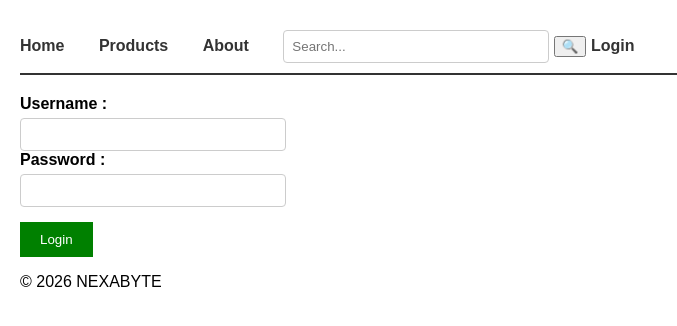
After one commit to Shone-Davis/python-journey, a Flask app: page /login in a window 1280 px wide. The commit adds this page. Shown: the top 326 px of the page, without its empty margins (0-677 px from the left). Run offline with Flask 3, Linux system fonts and the light colour scheme.

Commit message:
Add login system and authentication
Session-based auth, login_required decorator, admin-only features

```diff
--- a/techshop_web/app.py
+++ b/techshop_web/app.py
@@ -1,18 +1,71 @@
 import json
 import os
+from functools import wraps
+from flask import session
 from flask import Flask, render_template, request, redirect, url_for, jsonify
 app = Flask(__name__)
+app.secret_key = "nexabyte_secret_key_##20"
 
-products = [
-    {"id": 1, "name": "Laptop",   "price": 899.99,
-        "category": "Electronics", "in_stock": True},
-    {"id": 2, "name": "Mouse",    "price": 19.99,
-        "category": "Electronics", "in_stock": True},
-    {"id": 3, "name": "Monitor",  "price": 299.99,
-        "category": "Accessories", "in_stock": False},
-    {"id": 4, "name": "Keyboard", "price": 199.99,
-        "category": "Accessories", "in_stock": True},
-]
+ADMIN_USERNAME = "bothers"
+ADMIN_PASSWORD = "nexabyte&22"
+
+
+@app.route("/login", methods=["GET", "POST"])
+def login():
+    error = None
+    if request.method == "POST":
+        username = request.form.get("username", "").strip()
+        password = request.form.get("password", "").strip()
+
+        if username == ADMIN_USERNAME and password == ADMIN_PASSWORD:
+            session["logged_in"] = True  # saving to session
+            session["username"] = username  # save username
+            return redirect(url_for('homepage'))
+        else:
+            error = "Invalid username and password!"
+    return render_template("login.html", error=error)
+
+
+@app.route("/logout")
+def logout():
+    session.clear()
+    return redirect(url_for('homepage'))
+
+
+def login_required(f):
+    @wraps(f)
+    def decorated(*args, **kwargs):
+        if not session.get("logged_in"):
+            return redirect(url_for('login'))
+        return f(*args, **kwargs)
+    return decorated
+
+
+def save_products():
+    try:
+        with open("products.json", "w") as f:
+            json.dump(products, f, indent=4)
+    except Exception as e:
+        print(f"Error saving the product:{e}")
+
+
+def load_products():
+    if os.path.exists("products.json"):
+        with open("products.json", "r") as f:
+            return json.load(f)
+    return [
+        {"id": 1, "name": "Laptop",   "price": 899.99,
+         "category": "Electronics", "in_stock": True},
+        {"id": 2, "name": "Mouse",    "price": 19.99,
+         "category": "Electronics", "in_stock": True},
+        {"id": 3, "name": "Monitor",  "price": 299.99,
+         "category": "Accessories", "in_stock": False},
+        {"id": 4, "name": "Keyboard", "price": 199.99,
+         "category": "Accessories", "in_stock": True},
+    ]
+
+
+products = load_products()
 
 
 @app.route("/")
@@ -44,6 +97,7 @@ def api_products():
 
 
 @app.route("/add-product", methods=["GET", "POST"])
+@login_required
 def add_product():
     error = None
     if request.method == "POST":
@@ -86,6 +140,7 @@ def search():
 
 
 @app.route("/delete/<int:product_id>", methods=["POST"])
+@login_required
 def delete_product(product_id):
     result = next((p for p in products if p["id"] == product_id), None)
     if result:
--- a/techshop_web/templates/base.html
+++ b/techshop_web/templates/base.html
@@ -6,13 +6,15 @@
     <style>
         body {
             font-family: Arial;
-            max-width: 800px;
+            max-width: 1500px;
             margin: 0 auto;
             padding: 20px;
+
+
         }
 
         nav a {
-            margin-right: 15px;
+            margin-right: 30px;
             text-decoration: none;
             color: #333;
             font-weight: bold;
@@ -35,8 +37,19 @@
         <a href="{{url_for('homepage')}}">Home</a>
         <a href="{{url_for('all_products')}}">Products</a>
         <a href="{{url_for('description')}}">About</a>
+        <form action="/search" method="GET" style="display:inline">
+            <input type="text" name="q" placeholder="Search...">
+            <button type="submit">🔍</button>
+        </form>
+        {% if session.get("logged_in") %}
+        <span>{{ session.get("username") }}</span>
+        <a href="{{url_for('logout')}}">Logout</a>
+        {% else %}
+        <a href="{{url_for('login')}}">Login</a>
+        {% endif %}
     </nav>
     {% block content %}
+
     {% endblock %}
 
     <footer>
--- /dev/null
+++ b/techshop_web/templates/login.html
@@ -0,0 +1,46 @@
+{% extends "base.html" %}
+{% block content %}
+<style>
+    .form_group {
+        margin-top: 15px;
+    }
+
+    label {
+        display: block;
+        font-weight: bold;
+        margin-bottom: 5px;
+    }
+
+    input {
+        width: 20%;
+        padding: 8px;
+        border: 1px solid#ccc;
+        border-radius: 4px;
+    }
+
+    .error-msg {
+        color: red;
+        background: #f2dede;
+        padding: 10px;
+        border-radius: 4px;
+        margin-bottom: 15px;
+    }
+</style>
+
+{% if error %}
+<div class="error-msg">{{ error }}</div>
+{% endif %}
+
+<form action="/login" method="POST">
+    <div class="form-group">
+        <label for="username">Username :</label>
+        <input type="text" name="username" value="{{request.form.get('username','')}}" required>
+    </div>
+    <div class="form-group">
+        <label for="password">Password :</label>
+        <input type="password" name="password" required>
+    </div>
+    <button type="submit"
+        style="background:green; color:white; border:none; padding:10px 20px; cursor:pointer; margin-top: 15px;">Login</button>
+</form>
+{% endblock %}
--- a/techshop_web/templates/products.html
+++ b/techshop_web/templates/products.html
@@ -8,7 +8,6 @@
         <th>Price</th>
         <th>Category</th>
         <th>Status</th>
-        <th>Action</th>
     </tr>
     {% for product in products %}
     <tr>
@@ -25,15 +24,19 @@
             {% endif %}
         </td>
         <td>
+            {% if session.get("logged_in") %}
             <form action="/delete/{{product.id}}" method="POST" style="display:inline;">
                 <button type="submit" onclick="return confirm('Delete this product ?')">
                     Delete
                 </button>
             </form>
+            {% endif %}
         </td>
     </tr>
     {% endfor %}
 </table>
 <br>
+{% if session.get("logged_in") %}
 <a href="{{url_for('add_product')}}" style="color:rgb(255, 217, 0);">Add New Product</a>
+{% endif %}
 {% endblock %}
```
